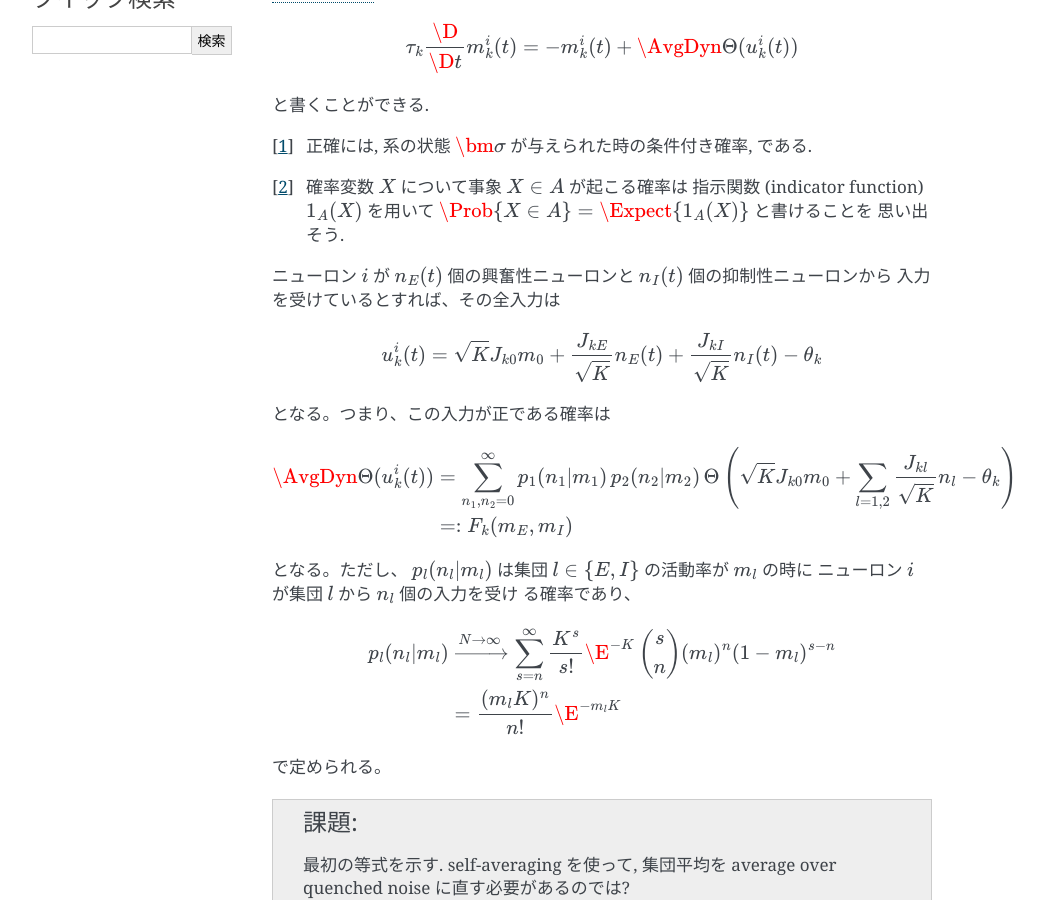
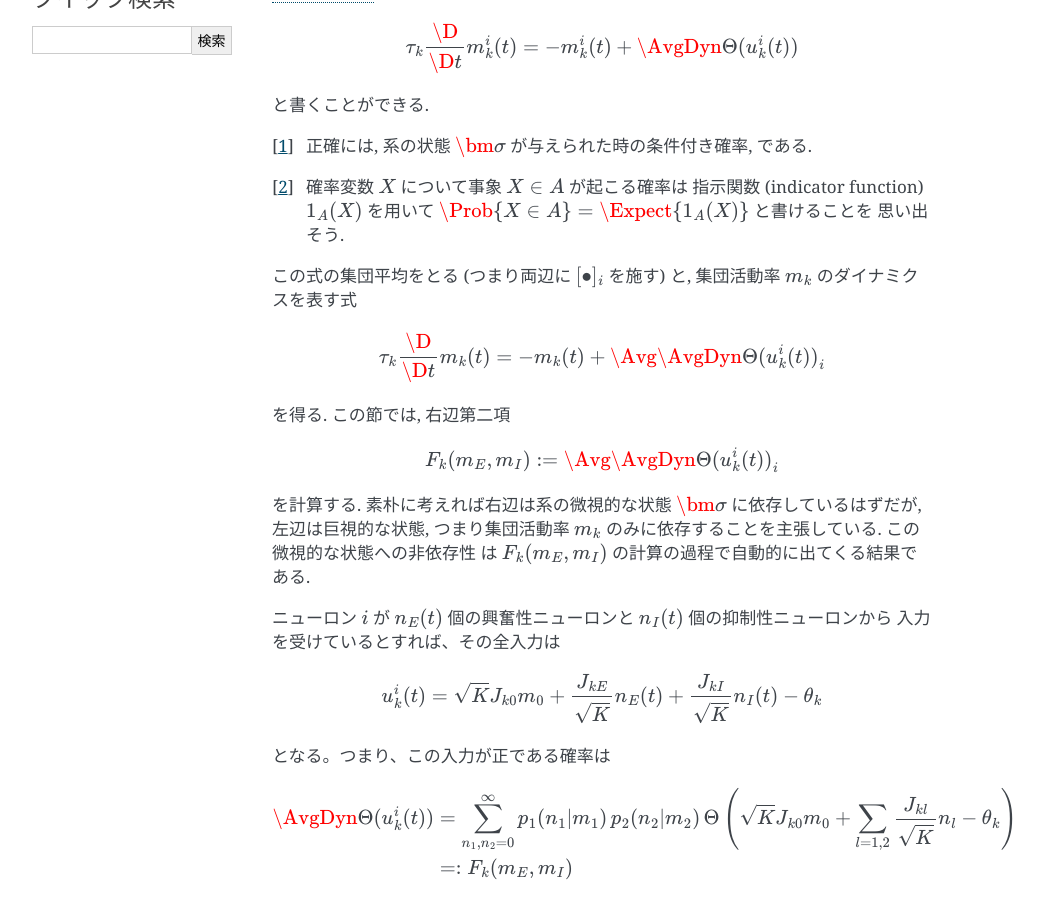
Before and after one commit to tkf/balance-tutorial-ja, a Sphinx documentation site: the page built from source/mean_field_theory.rst, in a window 1280 px wide and 900 px high, scrolled down 406 px. Shown: the whole window, without its empty margins (148-1192 px from the left). Built offline with Sphinx 7.4.7, drawn with Linux system fonts in a browser that asks for light colours; formulas are drawn with MathJax 3.

Commit message:
集団平均のダイナミクスを "平均場方程式の導出" に追加

```diff
--- a/source/mean_field_theory.rst
+++ b/source/mean_field_theory.rst
@@ -33,6 +33,25 @@
    指示関数 (indicator function) :math:`1_A(X)` を用いて
    :math:`\Prob \{ X \in A \} = \Expect \{1_A(X)\}` と書けることを
    思い出そう.
+
+この式の集団平均をとる (つまり両辺に :math:`[\bullet]_i` を施す) と,
+集団活動率 :math:`m_k` のダイナミクスを表す式
+
+.. math::
+
+   \tau_k \frac{\D}{\D t} m_k (t)
+   = - m_k (t) + \Avg{\AvgDyn{\Theta(u_k^i (t))}}_i
+
+を得る. この節では, 右辺第二項
+
+.. math::
+
+   F_k(m_E, m_I) := \Avg{\AvgDyn{\Theta(u_k^i (t))}}_i
+
+を計算する. 素朴に考えれば右辺は系の微視的な状態 :math:`\bm \sigma`
+に依存しているはずだが, 左辺は巨視的な状態, つまり集団活動率 :math:`m_k`
+のみに依存することを主張している. この微視的な状態への非依存性
+は :math:`F_k(m_E, m_I)` の計算の過程で自動的に出てくる結果である.
 
 ニューロン :math:`i` が
 :math:`n_E(t)` 個の興奮性ニューロンと
```
